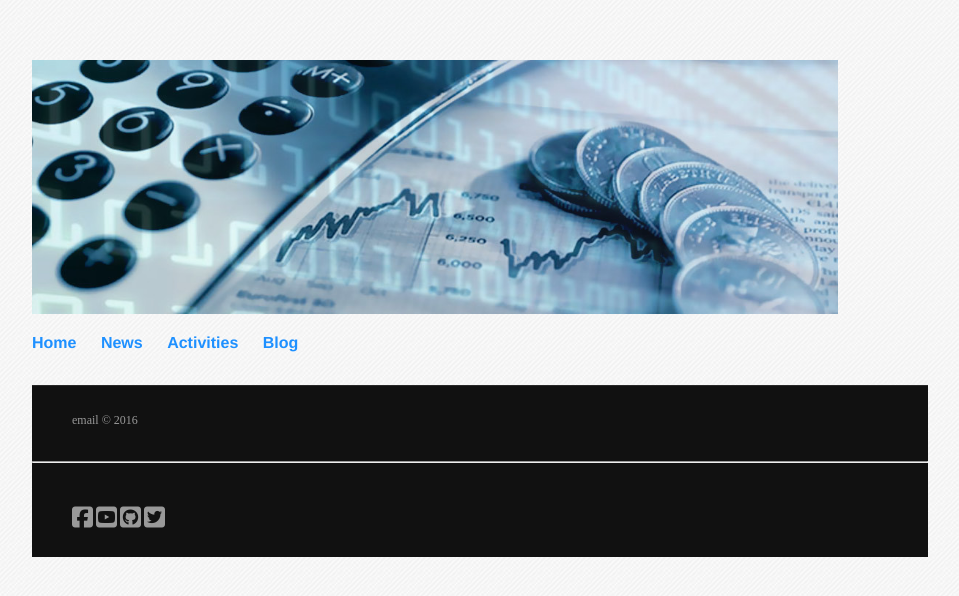
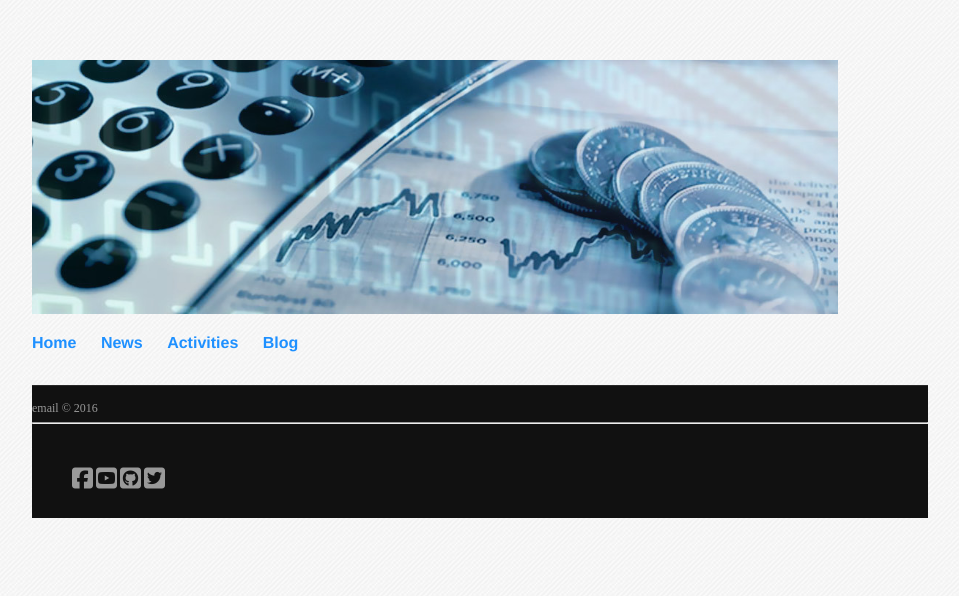
Before and after one commit to pedrocostaferreira/pedrocostaferreira.github.io, a Jekyll site: the page built from index.html, in a window 1280 px wide. Shown: the top 596 px of the page, without its empty margins (160-1119 px from the left). Built offline with Jekyll 4.4.1, drawn with Linux system fonts in a browser that asks for light colours; nearby versions of some CDN libraries; library files that are not in the unit come from our copies.

Commit message:
Update default.html

```diff
--- a/_layouts/default.html
+++ b/_layouts/default.html
@@ -39,10 +39,10 @@
       				<div class="row">
 
 
-        	<div class="span12"><ul>
+        	<div class="span12">
 	        <a href="mailto:pedro.guilherme@fgv.br">email</a> &copy; 2016
-	        </ul>
-					<br>
+
+	<br>
 
          <hr>
          <td><a><h4></h4></a>  </td>
@@ -50,14 +50,11 @@
 
         <br>
     		<ul>
-				<a target="_blank" href="#"><i class="fa fa-facebook-square fa-2x" aria-hidden="true"></i></a>
-
+		        <a target="_blank" href="#"><i class="fa fa-facebook-square fa-2x" aria-hidden="true"></i></a>
 			<a target="_blank" href="#"><i class="fa fa-youtube-square fa-2x" aria-hidden="true"></i></a>
-
-				<a target="_blank" href="https://github.com/pedrocostaferreira"><i class="fa fa-github-square fa-2x" aria-hidden="true"></i></a>
-
-				<a target="_blank" href="#"><i class="fa fa-twitter-square fa-2x" aria-hidden="true"></i></a>
-             </ul>
+			<a target="_blank" href="https://github.com/pedrocostaferreira"><i class="fa fa-github-square fa-2x" aria-hidden="true"></i></a>
+			<a target="_blank" href="#"><i class="fa fa-twitter-square fa-2x" aria-hidden="true"></i></a>
+                </ul>
          </div>
         <!-- /span12 -->
       </div>
```
